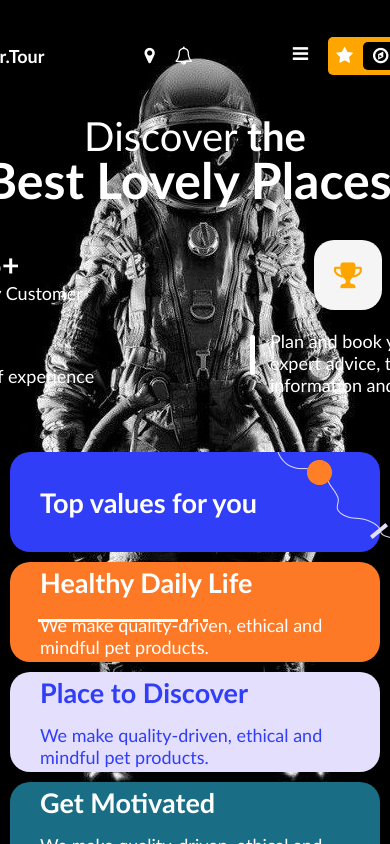
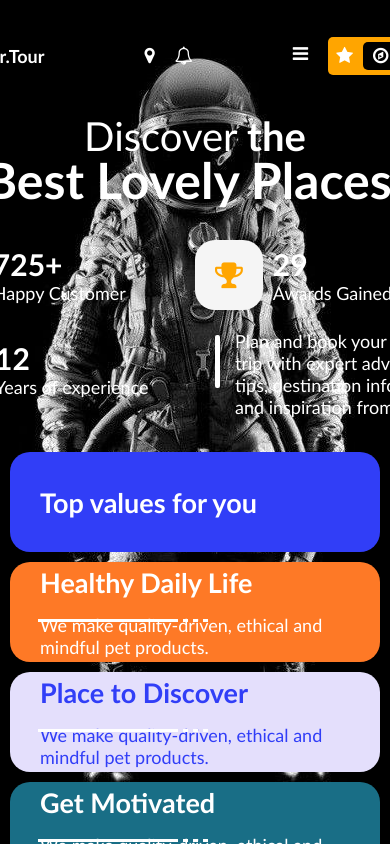
Before and after one commit to airidasju/06-home, a website: page index.html in a window 390 px wide. Drawn offline with Linux system fonts and the light colour scheme.

Commit message:
about info responsivness

```diff
--- a/css/base/layout.css
+++ b/css/base/layout.css
@@ -298,9 +298,11 @@ footer > .container > .box:nth-child(4)::after {
 
   .about-info {
     display: grid;
-    grid-template-columns: 2fr 2fr;
+    grid-template-columns: 1fr 1fr;
     grid-row-gap: 10px;
-    justify-items:center;
+    justify-items:start;
+    grid-column-gap: 0px ;
+    width: 70%;
   }
   .info-group:last-child {
     width: auto;
--- a/css/pages/home.css
+++ b/css/pages/home.css
@@ -105,16 +105,16 @@ h1 {
    }
 
    footer > .container > .box:nth-child(4)::after {
-    right: 645px;
+    left: 0px;
     bottom: -12px;
     width: 11em;
   }
   footer > .container > .box:nth-child(3)::after {
     -webkit-transform: scaleX(-1);
     transform: scaleX(-1);
-    right: 645px;
     bottom: -12px;
     width: 11em;
+    left:0px;
   }
   footer > .container > .box:nth-child(2)::after {
     top: -12px;
@@ -124,3 +124,18 @@ h1 {
     display: none;
   }
 }
+
+@media (max-width: 680px) {
+   footer > .container > .box:nth-child(4)::before {
+    display: none;
+  }
+  footer > .container > .box:nth-child(3)::before {
+    display: none;
+  }
+  footer > .container > .box:nth-child(2)::before {
+    display: none;
+  }
+  footer > .container > .box:nth-child(1)::before {
+    display: none;
+  }
+}
```
